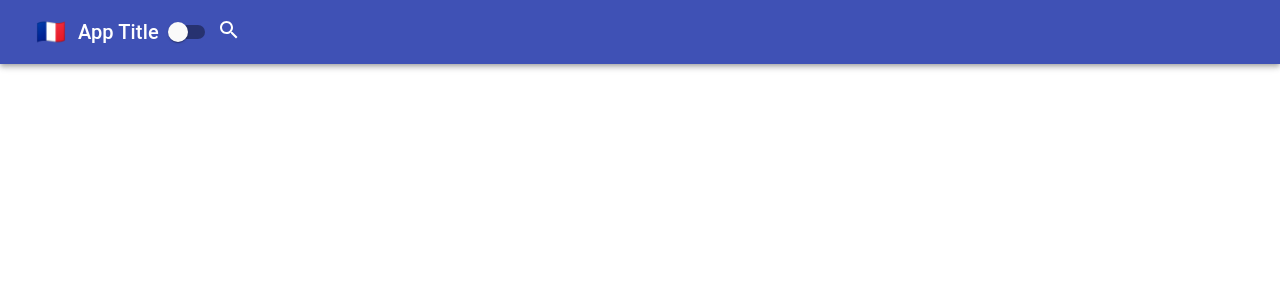
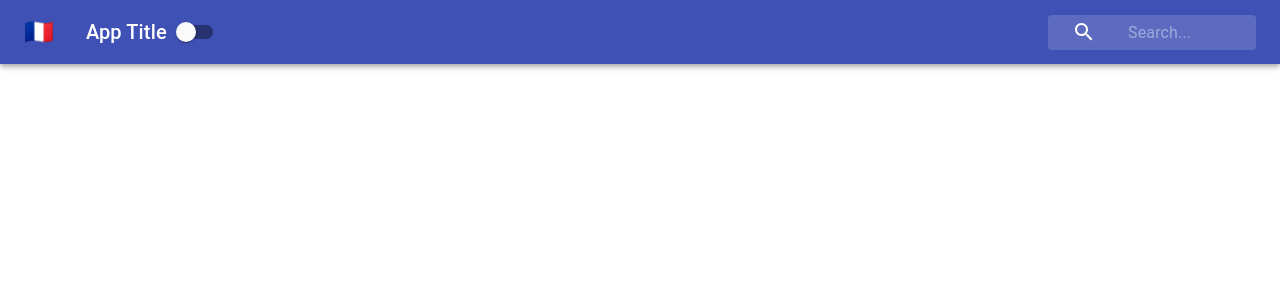
Before and after one commit to mikohan/context-app-2, a React (Create React App) app: page / in a window 1280 px wide. Shown: the top 300 px of the page. Built offline with nearby package versions, Linux system fonts and the light colour scheme.

Commit message:
Finished navbar

```diff
--- a/src/Navbar.js
+++ b/src/Navbar.js
@@ -30,6 +30,13 @@
               <div className={classes.searchIcon}>
                 <SearchIcon />
               </div>
+              <InputBase
+                classes={{
+                  root: classes.inputRoot,
+                  input: classes.inputInput,
+                }}
+                placeholder="Search..."
+              />
             </div>
           </Toolbar>
         </AppBar>
--- a/src/styles/NavbarStyles.js
+++ b/src/styles/NavbarStyles.js
@@ -1,9 +1,62 @@
+import { fade } from '@material-ui/core/styles/colorManipulator';
 const styles = (theme) => ({
   root: {
     width: '100%',
     marginBottom: 0,
   },
-  grow: {},
+  grow: {
+    flexGrow: 1,
+  },
+  menuButton: {
+    marginLeft: -12,
+    marginRight: 20,
+  },
+  title: {
+    display: 'none',
+    [theme.breakpoints.up('sm')]: {
+      display: 'block',
+    },
+  },
+  search: {
+    position: 'relative',
+    borderRadius: theme.shape.borderRadius,
+    backgroundColor: fade(theme.palette.common.white, 0.15),
+    '&:hover': {
+      backgroundColor: fade(theme.palette.common.white, 0.25),
+    },
+    marginLeft: 0,
+    width: '100%',
+    [theme.breakpoints.up('sm')]: {
+      marginLeft: theme.spacing.unit,
+      width: 'auto',
+    },
+  },
+  searchIcon: {
+    width: theme.spacing.unit * 9,
+    height: '100%',
+    position: 'absolute',
+    display: 'flex',
+    alignItems: 'center',
+    justifyContent: 'center',
+  },
+  inputRoot: {
+    color: 'inherit',
+    width: '100%',
+  },
+  inputInput: {
+    paddingTop: theme.spacing.unit,
+    paddingRight: theme.spacing.unit,
+    paddingBottom: theme.spacing.unit,
+    paddingLeft: theme.spacing.unit * 10,
+    transition: theme.transitions.create('width'),
+    width: '100%',
+    [theme.breakpoints.up('sm')]: {
+      width: 120,
+      '&:focus': {
+        width: 200,
+      },
+    },
+  },
 });
 
 export default styles;
```
